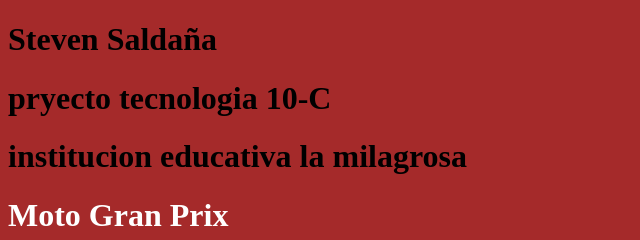
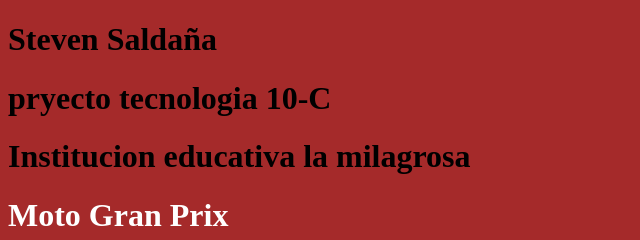
Before and after one commit to ProyectoTecnologia/steven, a plain HTML site: page index.html in a window 1280 px wide. Shown: the top 240 px of the page, 0-640 px from the left. Drawn offline with Linux system fonts and the light colour scheme.

Commit message:
ProyectoSteven.github.io

```diff
--- a/index.html
+++ b/index.html
@@ -22,7 +22,7 @@
 <body>
     <h1>Steven Saldaña</h1>
     <h1>pryecto tecnologia 10-C </h1>
-    <h1>institucion educativa la milagrosa </h1>
+    <h1>Institucion educativa la milagrosa </h1>
     <h1 class="color">Moto Gran Prix</h1>
     <h2 class="color">Categorias </h2>
     <p>Este deporte se divide en tres categorias de mayor a menor las cuales son:</p>
```
